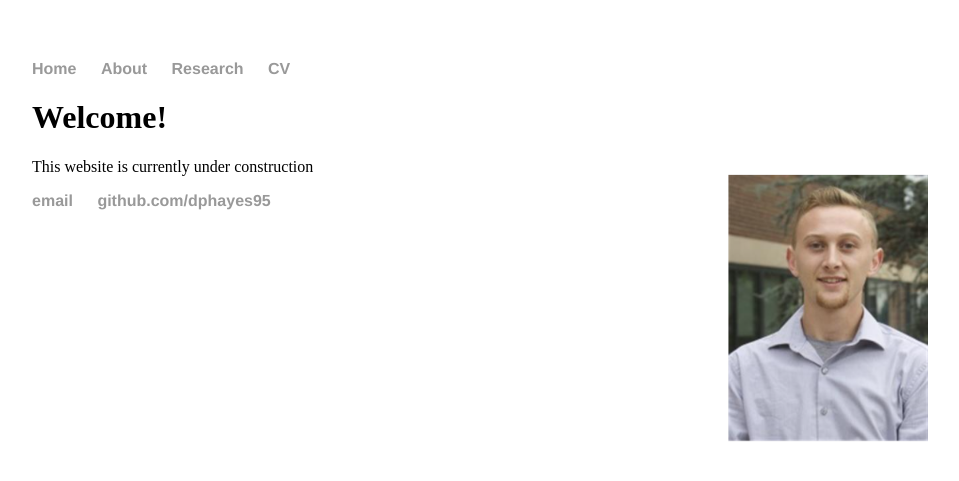
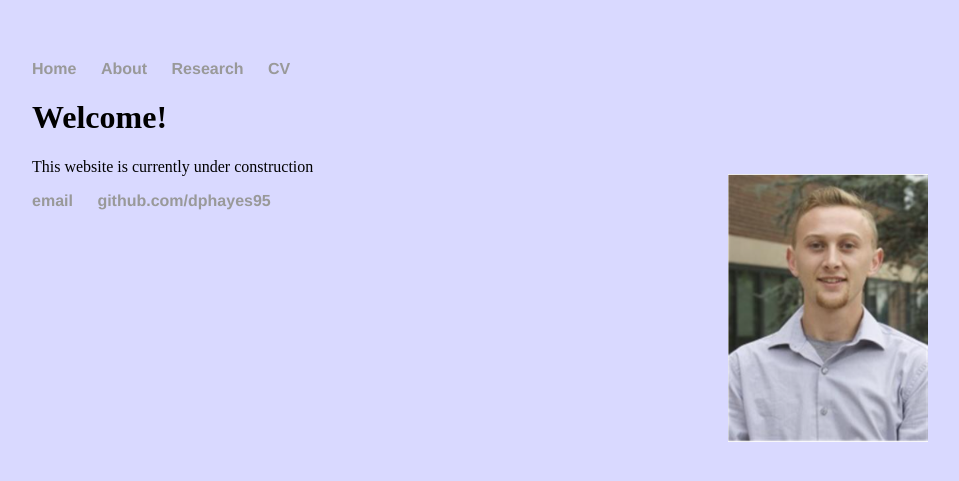
Before and after one commit to dhayes95/dhayes95.github.io, a Jekyll site: the page built from index.html, in a window 1280 px wide. Shown: the top 481 px of the page, without its empty margins (160-1119 px from the left). Built offline with Jekyll 4.4.1, drawn with Linux system fonts in a browser that asks for light colours.

Commit message:
Update main.css

```diff
--- a/css/main.css
+++ b/css/main.css
@@ -1,6 +1,7 @@
 body {
     margin: 60px auto;
     width: 70%;
+    background-color: rgba(0, 0, 255, 0.15);
 }
 nav ul, footer ul {
     font-family:'Helvetica', 'Arial', 'Sans-Serif';
```
